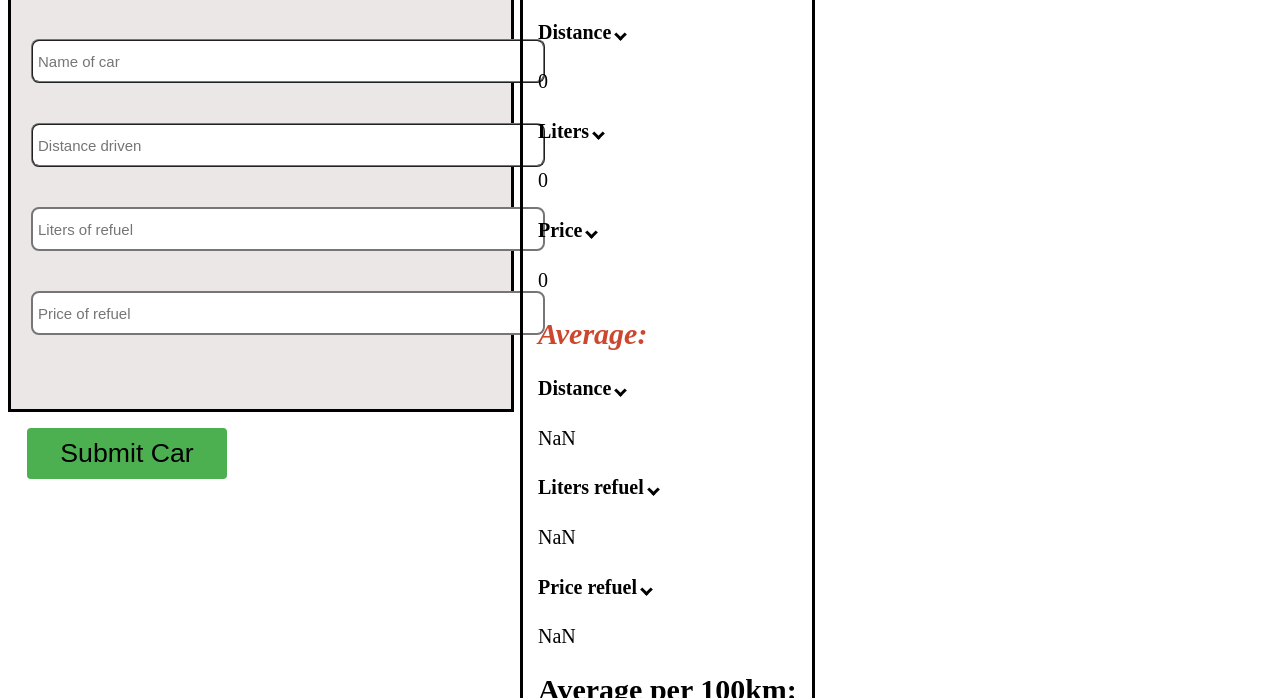
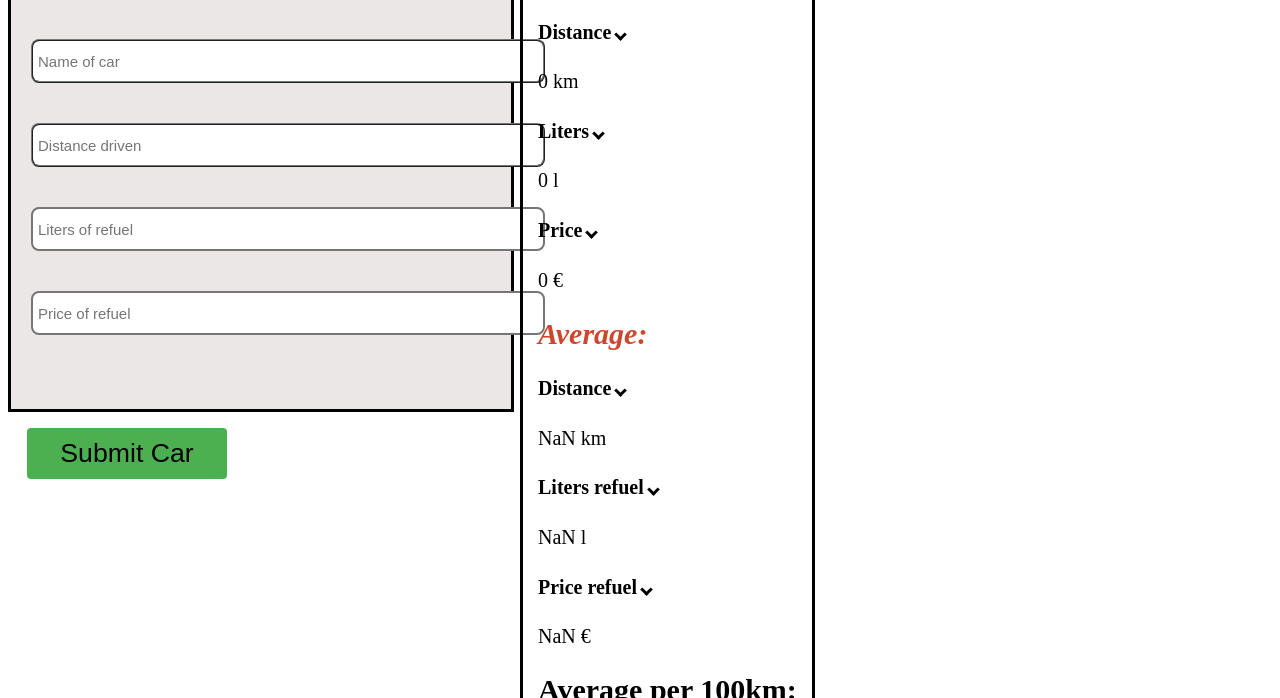
Before and after one commit to otto-laitinen/gas-tracker, a React (Create React App) app: page / in a window 1280 px wide. Shown: the part 190-888 px from the top of the page. Built offline with nearby package versions, Linux system fonts and the light colour scheme.

Commit message:
added €,l and km after totals and averages

```diff
--- a/src/components/TotalStats.js
+++ b/src/components/TotalStats.js
@@ -31,19 +31,19 @@ export const TotalStats = () => {
             <h4>Cars <i className="arrow down"></i></h4>
             <p className="">{namesTotal}</p>
             <h4>Distance <i className="arrow down"></i></h4>
-            <p className="">{distanceTotal}</p>
+            <p className="">{distanceTotal} km</p>
             <h4>Liters <i className="arrow down"></i></h4>
-            <p className="">{litersTotal}</p>
+            <p className="">{litersTotal} l</p>
             <h4>Price <i className="arrow down"></i></h4>
-            <p className="">{priceTotal}</p>
+            <p className="">{priceTotal} €</p>
 
             <h2 id="a2">Average:</h2>
             <h4>Distance <i className="arrow down"></i></h4>
-            <p className="">{distanceAverage}</p>
+            <p className="">{distanceAverage} km</p>
             <h4>Liters refuel <i className="arrow down"></i></h4>
-            <p className="">{litersAverage}</p>
+            <p className="">{litersAverage} l</p>
             <h4>Price refuel <i className="arrow down"></i></h4>
-            <p className="">{priceAverage}</p>
+            <p className="">{priceAverage} €</p>
 
             <h2>Average per 100km:</h2>
             <p>{pricePerHundredKm}€ / 100km</p>
```
